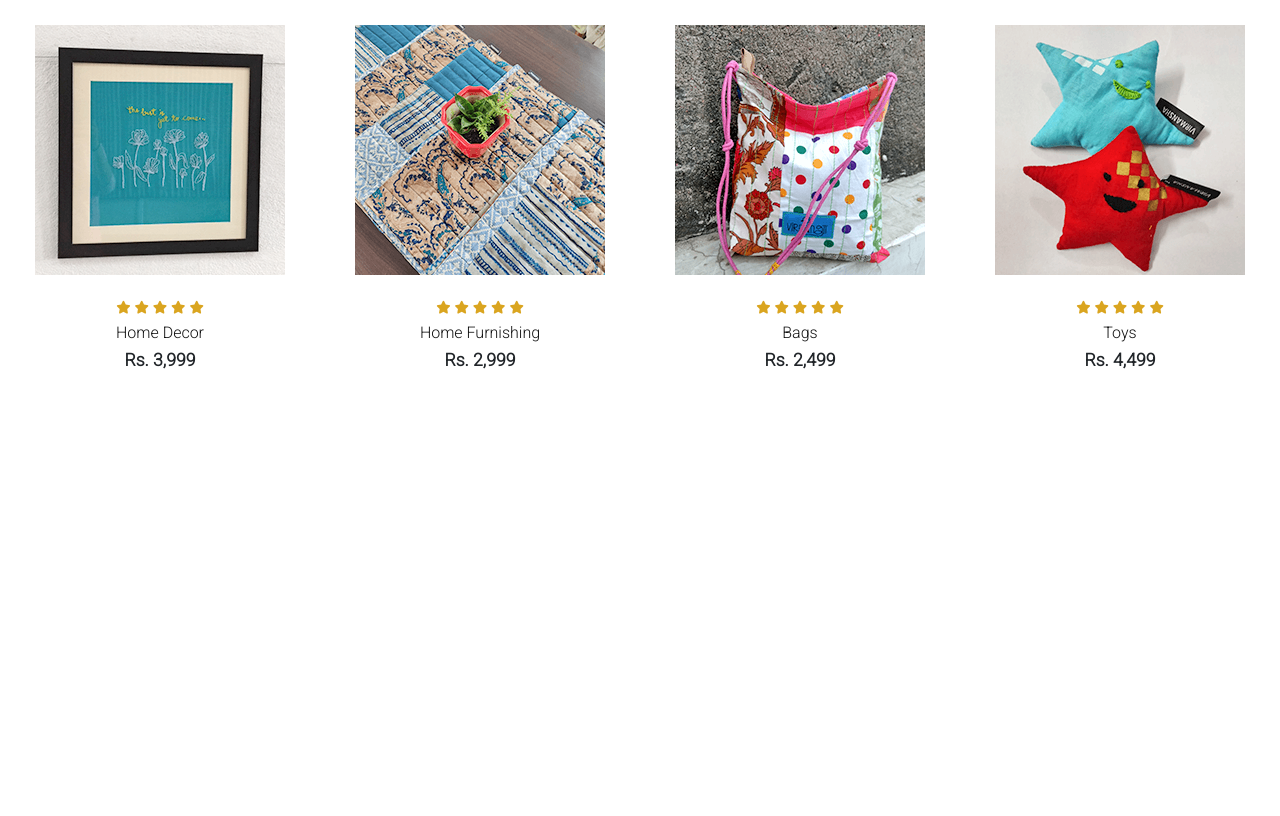
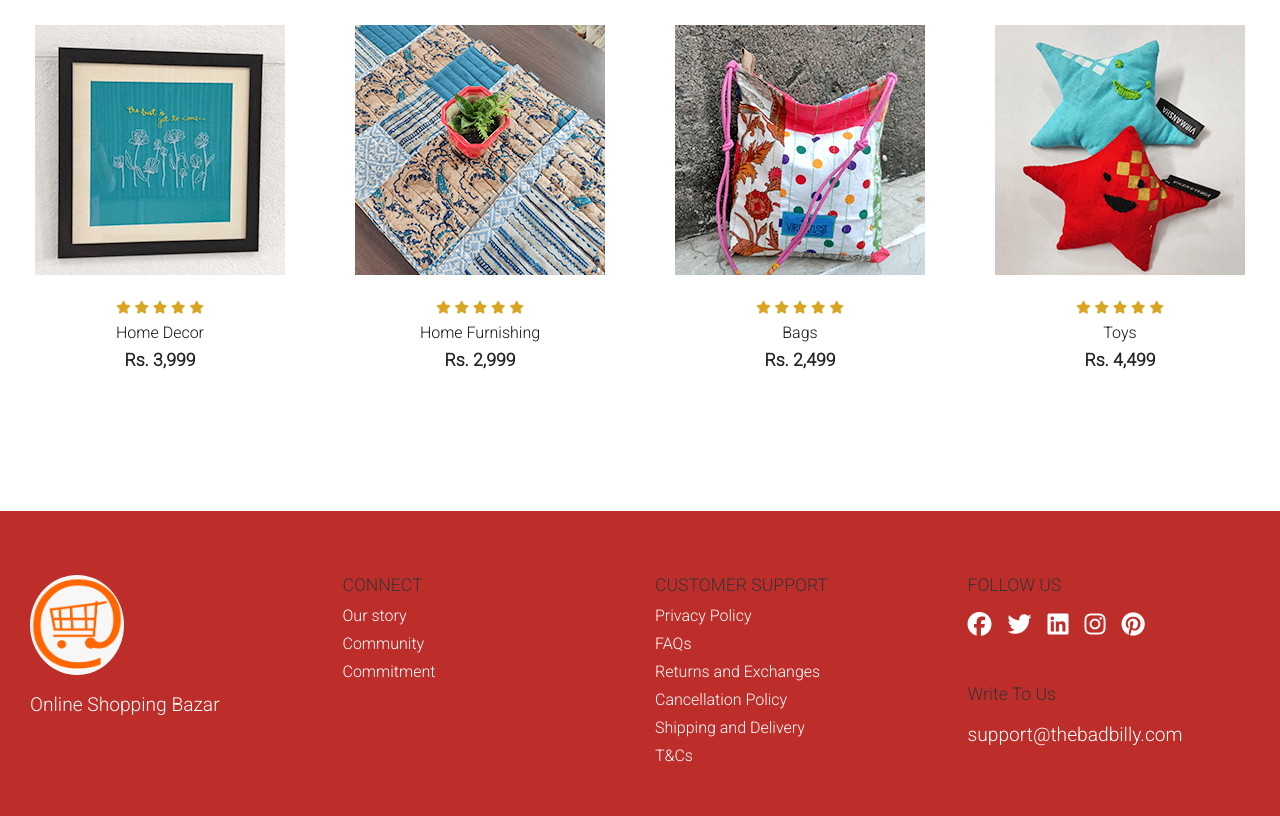
Before and after one commit to mohsin19295/e-commerce, a plain HTML site: page index.html in a window 1280 px wide. Shown: the part 936-1752 px from the top of the page. Before the commit the page ends 1399 px from the top, so only its background shows below. Drawn offline with nearby package versions, Linux system fonts and the light colour scheme.

Commit message:
footer added

```diff
--- a/index.html
+++ b/index.html
@@ -13,9 +13,9 @@
 </head>
 <body>
     <!-- Navbar -->
-    <nav class="navbar navbar-expand-lg navbar-light bg-light fixed-top">
+    <nav class="navbar navbar-expand-lg navbar-light bg-white fixed-top">
         <div class="container-fluid">
-           <img src="https://via.placeholder.com/50" alt="">
+           <img id="logo" src="./images/logo.png" alt="">
             <button class="navbar-toggler" type="button" data-bs-toggle="collapse" data-bs-target="#navbarSupportedContent"
                 aria-controls="navbarSupportedContent" aria-expanded="false" aria-label="Toggle navigation">
                 <span class="bar"><i class="fa-solid fa-bars"></i></span>
@@ -106,6 +106,50 @@
         </div>
     </section>
 
+    <footer class="mt-5 py-3">
+        <div class="row container-fluid mx-auto pt-5">
+            <div class="footer-box col-lg-3 col-md-6 col-12 mb-3">
+                <img id="footer-logo" src="./images/logo.png" alt="">
+                <p class="mt-3">Online Shopping Bazar</p>
+
+            </div>
+
+            <div class="footer-box col-lg-3 col-md-6 col-12 mb-3">
+              <h4>CONNECT</h4>
+              <ul class="list-unstyled">
+                  <li class="mb-1"><a href="#">Our story</a></li>
+                  <li class="mb-1"><a href="#">Community</a></li>
+                  <li><a href="#">Commitment</a></li>
+                </ul>
+            </div>
+
+            <div class="footer-box col-lg-3 col-md-6 col-12 mb-3">
+              <h4>CUSTOMER SUPPORT</h4>
+              <ul class="list-unstyled">
+                  <li class="mb-1"><a href="#">Privacy Policy</a></li>
+                  <li class="mb-1"><a href="#">FAQs</a></li>
+                  <li class="mb-1"><a href="#">Returns and Exchanges</a></li>
+                  <li class="mb-1"><a href="#">Cancellation Policy</a></li>
+                  <li class="mb-1"><a href="#">Shipping and Delivery</a></li>
+                  <li><a href="#">T&Cs</a></li>
+                </ul>
+            </div>
+
+            <div class="footer-box col-lg-3 col-md-6 col-12 mb-3">
+              <h4 class="pb-2">FOLLOW US</h4>
+              <div class="row m-0 mb-5">
+                <i class="fa-brands fa-facebook pr-3"></i>
+            <i class="fa-brands fa-twitter pr-3"></i>
+                <i class="fa-brands fa-linkedin pr-3"></i>
+            <i class="fa-brands fa-instagram pr-3"></i>
+        <i class="fa-brands fa-pinterest"></i>
+              </div>
+            <h4 class="pb-2">Write To Us</h4>
+            <p>support@thebadbilly.com</p>
+            </div>
+       </div>
+    </footer>
+
 </body>
 </html>
 
--- a/style.css
+++ b/style.css
@@ -58,21 +58,25 @@ button{
     padding: 0.6em 1em;
     font-size: clamp(0.8rem, 4vw, 1rem);
     border: 0;
+    outline: none;
     border-radius: 5px;
     color: #fff;
-    background-color: #242526;
+    background-color: #323233;
     transition: 0.3s ease;
 }
 
 button:hover{
     background-color: #000;
-
 }
 
 /* Navbar Style */
+.navbar{
+    box-shadow: 0 5px 10px rgba(0,0,0,.3);
+}
+
 .navbar-light .navbar-nav .nav-item {
     transition: 0.3s ease;
-    padding: 0 10px;
+    padding: 5px 10px;
 }
 
 .navbar-light .navbar-nav .nav-link:hover{
@@ -87,6 +91,12 @@ button:hover{
     background-color: #fff;
 }
 
+#logo{
+    max-width: 40px;
+    height:40px;
+    border-radius: 50%;
+}
+
 /* Home Section Style */
 #home{
     background-image: url("./images/shopping.jpg");
@@ -98,7 +108,7 @@ button:hover{
     flex-direction: column;
     justify-content: center;
     align-items: flex-start;
-    padding-left:5%;
+    padding-left:4%;
 }
 
 #home span{
@@ -110,7 +120,6 @@ button:hover{
 }
 
 /* Product Section */
-
 .single-product{
     cursor: pointer;
 }
@@ -133,4 +142,41 @@ button:hover{
 .single-product:hover .buy-btn{
     transform: translateY(0);
     opacity: 1;
+    outline: none;
 }
+
+/* Footer */
+footer {
+    background-color: #bd2e2b;
+}
+
+ #footer-logo{
+    max-width: 100px;
+    height: 100px;
+    border-radius: 50%;
+}
+
+footer li a, p{
+    color: #fff;
+}
+
+footer li a:hover{
+    transition: 0.1s ease;
+    text-decoration: none;
+    color: rgb(175, 174, 174);
+}
+
+footer h4{
+    color: #343435;
+    font-weight: 500;
+}
+
+.footer-box .row i{
+    font-size: 1.5rem;
+    color: #fff;
+}
+
+.footer-box .row i:hover{
+    color: #000;
+    transition: 0.1s ease;
+}
```
Also changed, not shown: images/logo.png (added).
